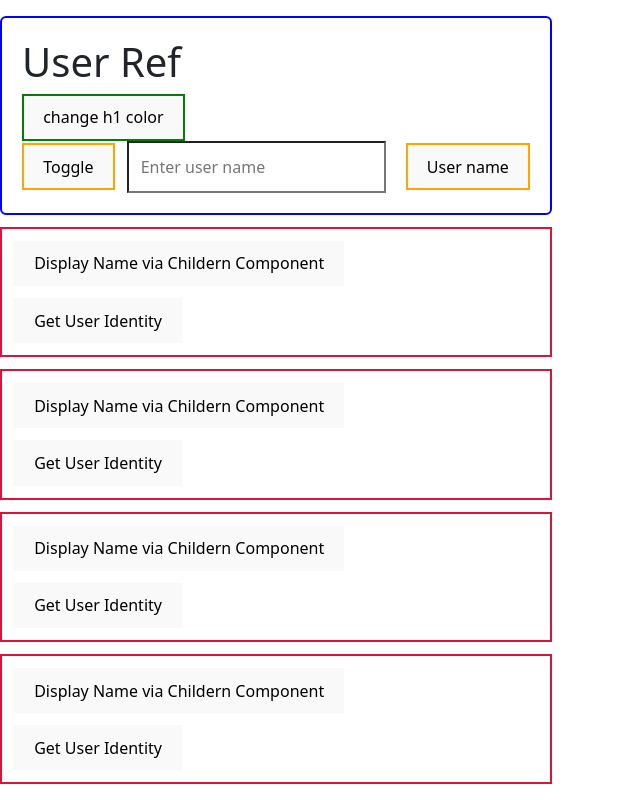
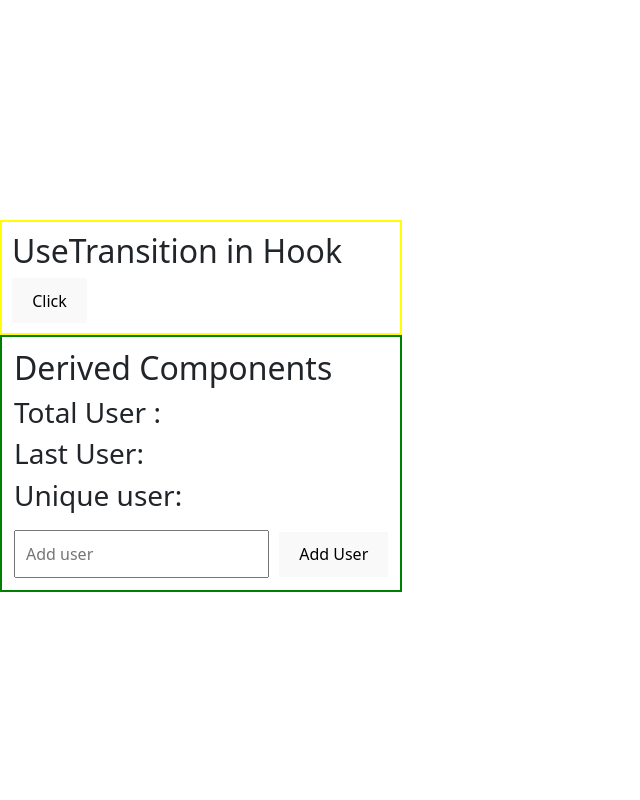
Before and after one commit to AkshitaGupta97/React_Basic_Projects, a React (Vite) app: page / in a window 1280 px wide. Shown: the whole page, without its empty margins (0-640 px from the left). Built offline with nearby package versions, Linux system fonts and the light colour scheme.

Commit message:
derived componenet

```diff
--- a/src/App.jsx
+++ b/src/App.jsx
@@ -1,7 +1,10 @@
 //import Bootstrap from "./Bootsrap_Page";
-import Parent from "./ChildrenParent";
-import Forward from "./Forward";
-import UserRef from "./InputRef";
+//import Parent from "./ChildrenParent";
+//import Forward from "./Forward";
+//import UserRef from "./InputRef";
+//import UseFormStatus from "./useFormStatus";
+import DerivedComponents from "./DerivedComponents";
+import UserTransition from "./UseTransition";
 //import UserId from "./UserId";
 //import StyledComponenet from "./styledComponent";
 //import Uncontrolled from "./Uncontrolled";
@@ -14,12 +17,15 @@ function App() {
       {/*<UserId /> */}
       {/* <StyledComponenet /> */}
       {/* <Bootstrap /> */}
-      <UserRef />
+      {/* <UserRef /> */}
      {/*  <Uncontrolled /> */}
-      <Parent />
+      {/* <Parent /> */}
 
       {/*<Forward /> */}
 
+      {/* < UseFormStatus /> */}
+      <UserTransition />
+      <DerivedComponents />
     </div>
   )
 }
--- /dev/null
+++ b/src/DerivedComponents.jsx
@@ -0,0 +1,30 @@
+import { useState } from "react"
+
+function DerivedComponents(){
+    const [users, setUsers] = useState([]);
+    const [user, setUser] = useState('');
+
+    const handleUser = () => {
+        setUsers([...users, user]);
+       // console.log(users, user);
+
+    }
+
+    return(
+        <div style={{border:"2px solid green", padding:"12px"}}>
+            <h2>Derived Components</h2>
+            <h3>Total User : </h3>
+            <h3>Last User: </h3>
+            <h3>Unique user: </h3>
+            <input style={{padding:"10px", marginTop:"10px"}} type="text" onChange={(evnt) => setUser(evnt.target.value)} placeholder="Add user" />
+            <button style={{marginLeft:"10px"}} onClick={handleUser}>Add User</button>
+            {
+                users.map((item, idx) => (
+                    <h4 key={idx}>{item}</h4>
+                ))
+            }
+        </div>
+    )
+}
+
+export default DerivedComponents;
--- /dev/null
+++ b/src/UseTransition.jsx
@@ -0,0 +1,41 @@
+import { useState, useTransition } from "react";
+
+function UserTransition(){
+    // by using useState
+    /*
+        const [pending, setPending] = useState(false)
+        const handleButton = async() => {
+            setPending(true)
+            await new Promise((resolve) => {
+                resolve
+            }, 2000)
+            setPending(false)
+        }
+
+    */
+    const [pendings, setTransition] = useTransition();
+    // by  using useTransition
+    const handleTransition = () => {
+        setTransition(async () => {
+            await new Promise(resolve => {
+                setTimeout(() => {
+                    resolve()
+                }, 2000)
+            })
+        })
+    }
+
+    return(
+        <div style={{border:"2px solid yellow", padding:"10px", marginTop:"12px"}}>
+            <h2>UseTransition in Hook </h2>
+            {
+                pendings?
+                <img style={{width:"300px"}} src="https://cdnl.iconscout.com/lottie/premium/thumb/loading-5325468-4450387.gif" alt="" />
+                :null
+            }
+            <button disabled={pendings} onClick={handleTransition}>Click</button>
+        </div>
+    )
+}
+
+export default UserTransition;
--- /dev/null
+++ b/src/useFormStatus.jsx
@@ -0,0 +1,33 @@
+import {useFormStatus} from 'react-dom'
+
+function UseFormStatus() {
+
+    const handleSubmit = async () => {
+        await new Promise(res => setTimeout(res, 2000));
+        console.log("submit");
+    }
+
+    function CustomerForm() {
+        const {pending} = useFormStatus();
+        //console.log(pending);
+
+        return (
+            <div style={{ border: "2px solid brown", padding: "10px" }}>
+                <h2>useFormStatus Hook </h2>
+                <form action={handleSubmit}>
+                    <input style={{ padding: "10px", backgroundColor: "black" }} type="text" placeholder="Enter name" />
+                    <br />
+                    <input style={{ padding: "10px", backgroundColor: "black", marginTop:"12px"}} type="password" placeholder="Enter password" />
+                    <br />
+                    <button style={{ backgroundColor: "brown", color: "white", borderRadius: "6px" }} disabled={pending}>{pending? "Submitting": "submit"}</button>
+                </form>
+            </div>
+        )
+    }
+    return (
+        <div>
+            <CustomerForm />
+        </div>
+    )
+}
+export default UseFormStatus;
```
